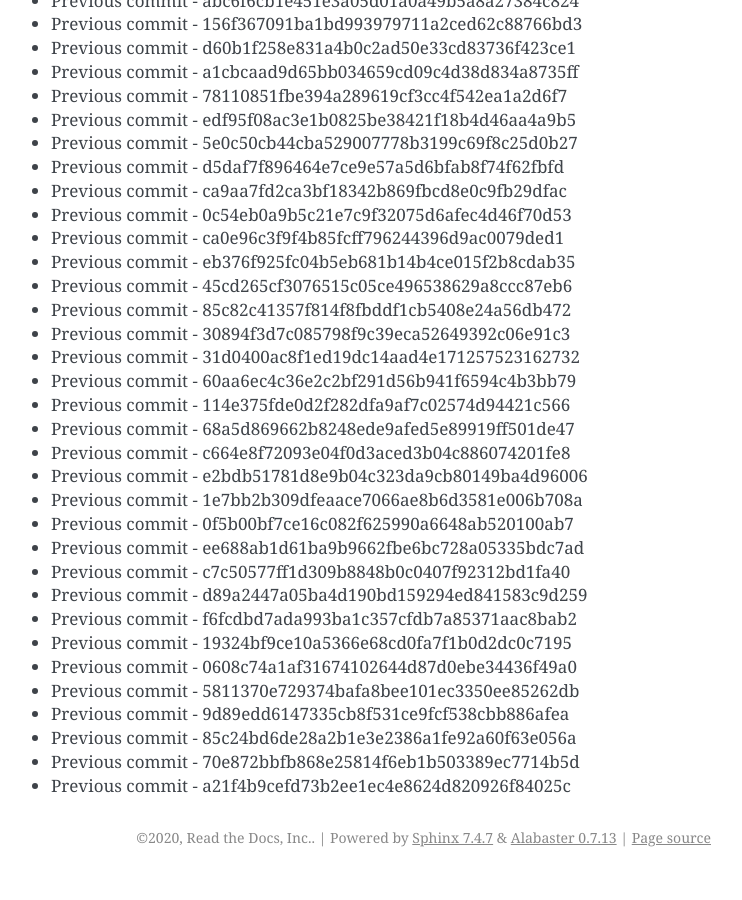
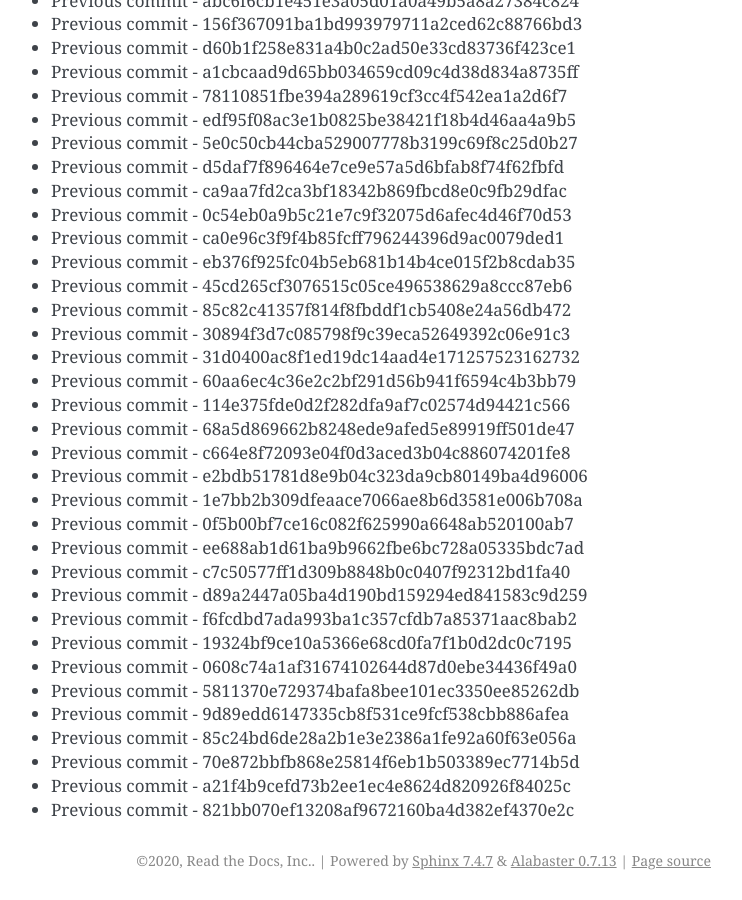
Before and after one commit to readthedocs/rtd-git-stresstest, a Sphinx documentation site: the page built from docs/updates.rst, in a window 1280 px wide and 900 px high, scrolled down 83016 px. Shown: the whole window, without its empty margins (399-1141 px from the left). Built offline with Sphinx 7.4.7, drawn with Linux system fonts in a browser that asks for light colours; before the commit the page ends 83893 px from its top, so only the background shows below that.

Commit message:
Generating commit from previous: 821bb070ef13208af9672160ba4d382ef4370e2c

```diff
--- a/docs/updates.rst
+++ b/docs/updates.rst
@@ -3520,3 +3520,4 @@ It can be tested for any performance characteristics.
 * Previous commit - 85c24bd6de28a2b1e3e2386a1fe92a60f63e056a
 * Previous commit - 70e872bbfb868e25814f6eb1b503389ec7714b5d
 * Previous commit - a21f4b9cefd73b2ee1ec4e8624d820926f84025c
+* Previous commit - 821bb070ef13208af9672160ba4d382ef4370e2c
```
